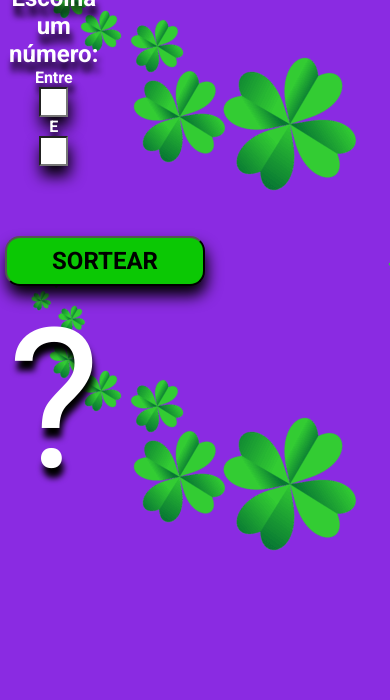
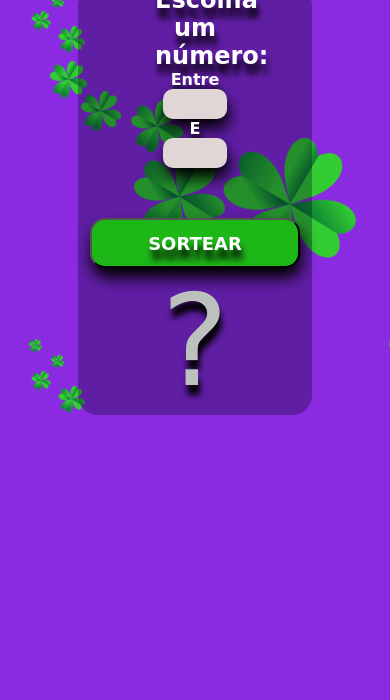
Before and after one commit to joilslv/Sorteador, a plain HTML site: page index.html in a window 390 px wide. Shown: the part 144-844 px from the top of the page. Drawn offline with Linux system fonts and the light colour scheme.

Commit message:
Ajustes de responsividades

```diff
--- a/index.html
+++ b/index.html
@@ -14,12 +14,12 @@
 
 <body>
     <div id="logo-box">
+        <h1>SORTEADOR</h1>
 
-    </div>
+            <main>
 
-    <div id="main-box">
-        <main>
-            <h1>SORTEADOR</h1>
+                <section class="input-div">
+
                     <h2>Escolha um número:</h2>
 
                     <label>
@@ -30,14 +30,17 @@
                         <p><strong>E</strong></p>
                         <input type="number" class="input-down">
                     </label>
+                </section>
+                <button onclick="generateNumber()" class="draw-button"><strong>SORTEAR</strong></button>
+                <section>
 
-            <section>
-                <button onclick="generateNumber()" class="draw-button"><strong>SORTEAR</strong></button>
                     <p class="show" id="result">?</p>
                 </section>
 
             </main>
+
     </div>
 </body>
 <script type="text/javascript" src="/script.js"></script>
+
 </html>
--- a/style.css
+++ b/style.css
@@ -1,80 +1,221 @@
-*{
-    box-sizing: border-box;
-    padding: 0px;
-    margin: 0px;
-    font-family: roboto, sans-serif;
-}
-body {
-    background-color: blueviolet;
-}
 
 
-    main{
+
+    * {
+        box-sizing: border-box;
+        padding: auto;
+        margin: auto;
+        font-family: cursive, sans-serif;
+        color: #ffffff;
+        text-align: center;
+
+
+    }
+
+    body {
+        background-color: blueviolet;
+    }
+    h1 {
+        font-size: 54px;
+        text-shadow: 2px 10px 6px black;
+    }
+
+    #logo-box {
         width: 100%;
         height: 100%;
-        background-color: none;
-        display: inline-block;
+        margin-top: 40px;
+        background-image: url("/_img/logo2.png");
+
+    }
+
+
+    main {
+        width: 30%;
+        height: 100%;
+        margin: 10px auto;
+        text-shadow: 2px 10px 6px black;
+        background-color: rgba(2, 2, 25, 0.3);
+        border-radius: 20px;
+
+
         text-align: center;
         color: #ffffff;
+
     }
 
     input {
         font-size: 24px;
-        width: 30%;
+        width: 80%;
         height: 30px;
         text-align: center;
         outline: none;
         box-shadow: 2px 10px 15px black;
+        border-radius: 10px;
+        background-color: rgb(224, 214, 214);
+        border: none;
+        color: rgb(103, 101, 101);
+
     }
+
     input::-webkit-inner-spin-button {
         -webkit-appearance: none;
     }
 
-    h1 {
-        font-size: 56px;
-    }
+
 
     button {
-        width: 200px;
+        width: 70%;
         height: 50px;
-        margin-top: 70px;
+        margin-top: 50px;
         border-radius: 15px;
-        font-size: 24px;
-        background-color: rgb(11, 200, 4);
+        font-size: 18px;
+        background-color: rgb(30, 183, 24);
         cursor: pointer;
         box-shadow: 2px 10px 15px black;
 
+
     }
-    #result{
-        font-size: 195px;
-        text-shadow:2px 10px 6px black ;
+
+    section {
+        margin:20px auto;
+        padding: auto;
+        text-align: center;
+        margin: auto;
+    }
+
+    #result {
+        width: 90%;
+        font-size: 126px;
+        text-shadow: 2px 10px 6px black;
+        color: rgb(189, 193, 190);
+        font-family: cursive;
 
     }
 
     button:hover {
-        opacity: 0.8;
+        opacity: 0.9;
     }
-    button:active{
+
+    button:active {
         opacity: 0.5;
     }
-#main-box {
-    width: 25%;
-    position: static;
-    height: auto;
-    margin: auto;
-    position: absolute; left: 50%; margin-left: -190px; top: 5%;
-    margin-top: 20px;
-    text-shadow: 2px 10px 6px black;
+
+
+
+
+    .input-div {
+        text-align: center;
+        width: 80px;
 
 
     }
 
+    @media (max-width: 450px) {
+        * {
+            box-sizing: border-box;
+            padding: auto;
+            margin: auto;
+            font-family: cursive, sans-serif;
+            color: #ffffff;
+            text-align: center;
+            text-shadow: 2px 10px 6px black;
+        }
 
-#logo-box {
-    width: 100%;
-    height: 740px;
-    margin: auto;
-    border-radius: 20px;
-    background-image: url("/_img/logo2.png") ;
+        body {
+            background-color: blueviolet;
+        }
 
-}
+        h1 {
+            font-size: 34px;
+            text-shadow: 2px 10px 6px black;
+        }
+        #logo-box {
+            width: 100%;
+            height: 100%;
+            margin-top: 80px;
+            background-image: url("/_img/logo2.png");
+
+        }
+
+
+        main {
+            width: 60%;
+            height: 100%;
+            margin: 10px auto;
+            text-shadow: 2px 10px 6px black;
+            background-color: rgba(2, 2, 25, 0.3);
+            border-radius: 20px;
+
+
+            text-align: center;
+            color: #ffffff;
+
+        }
+
+        input {
+            font-size: 24px;
+            width: 80%;
+            height: 30px;
+            text-align: center;
+            outline: none;
+            box-shadow: 2px 10px 15px black;
+            border-radius: 10px;
+            background-color: rgb(224, 214, 214);
+            border: none;
+            color: rgb(103, 101, 101);
+
+        }
+
+        input::-webkit-inner-spin-button {
+            -webkit-appearance: none;
+        }
+
+
+
+        button {
+            width: 90%;
+            height: 50px;
+            margin-top: 50px;
+            border-radius: 15px;
+            font-size: 18px;
+            background-color: rgb(30, 183, 24);
+            cursor: pointer;
+            box-shadow: 2px 10px 15px black;
+
+
+        }
+
+        section {
+            margin:20px auto;
+            padding: auto;
+            text-align: center;
+            margin: auto;
+        }
+
+        #result {
+            width: 90%;
+            font-size: 126px;
+            text-shadow: 2px 10px 6px black;
+            color: rgb(189, 193, 190);
+            font-family: cursive;
+
+        }
+
+        button:hover {
+            opacity: 0.9;
+        }
+
+        button:active {
+            opacity: 0.5;
+        }
+
+
+
+
+        .input-div {
+            text-align: center;
+            width: 80px;
+
+
+        }
+    }
```
Lines whose indentation alone changed are shown as unchanged.
